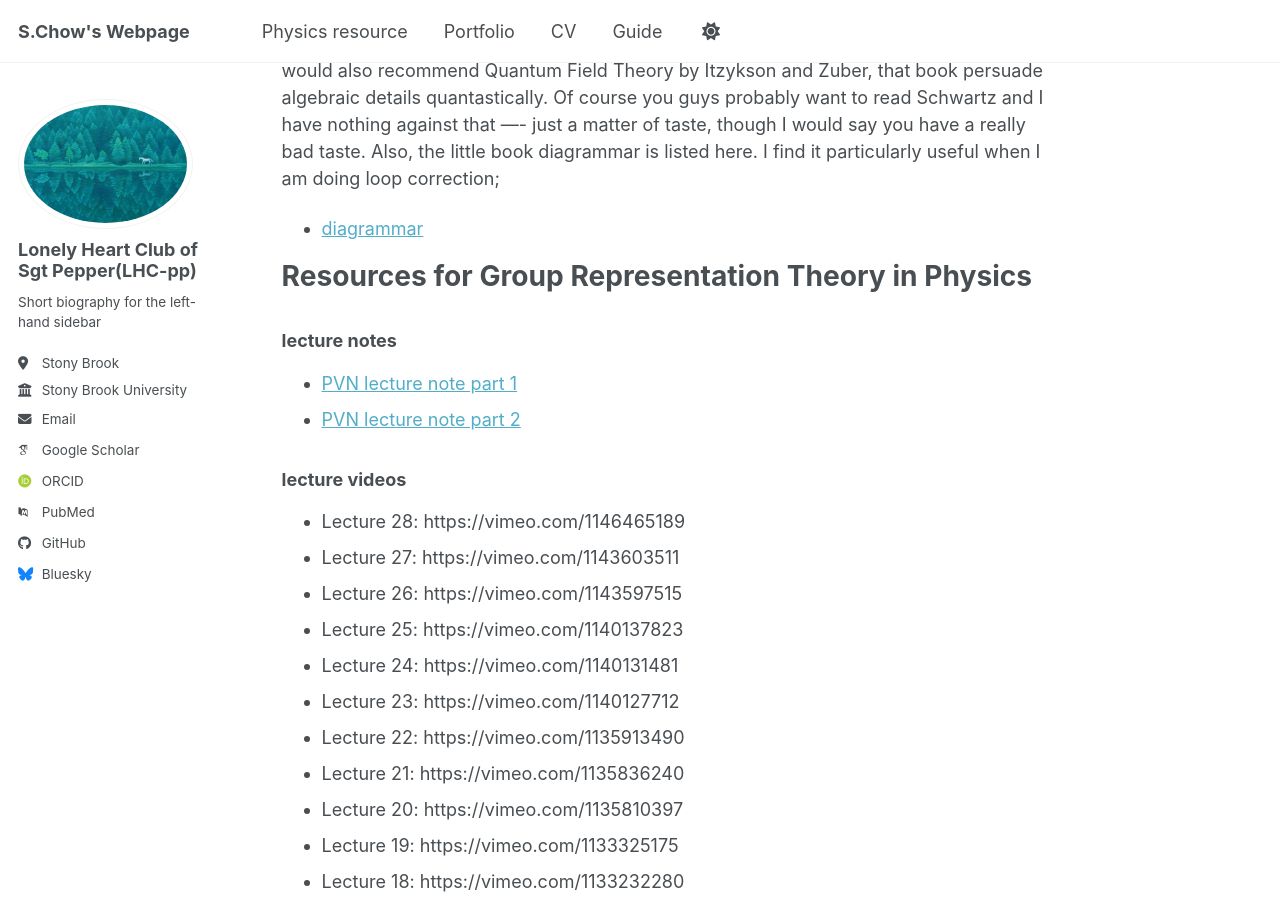
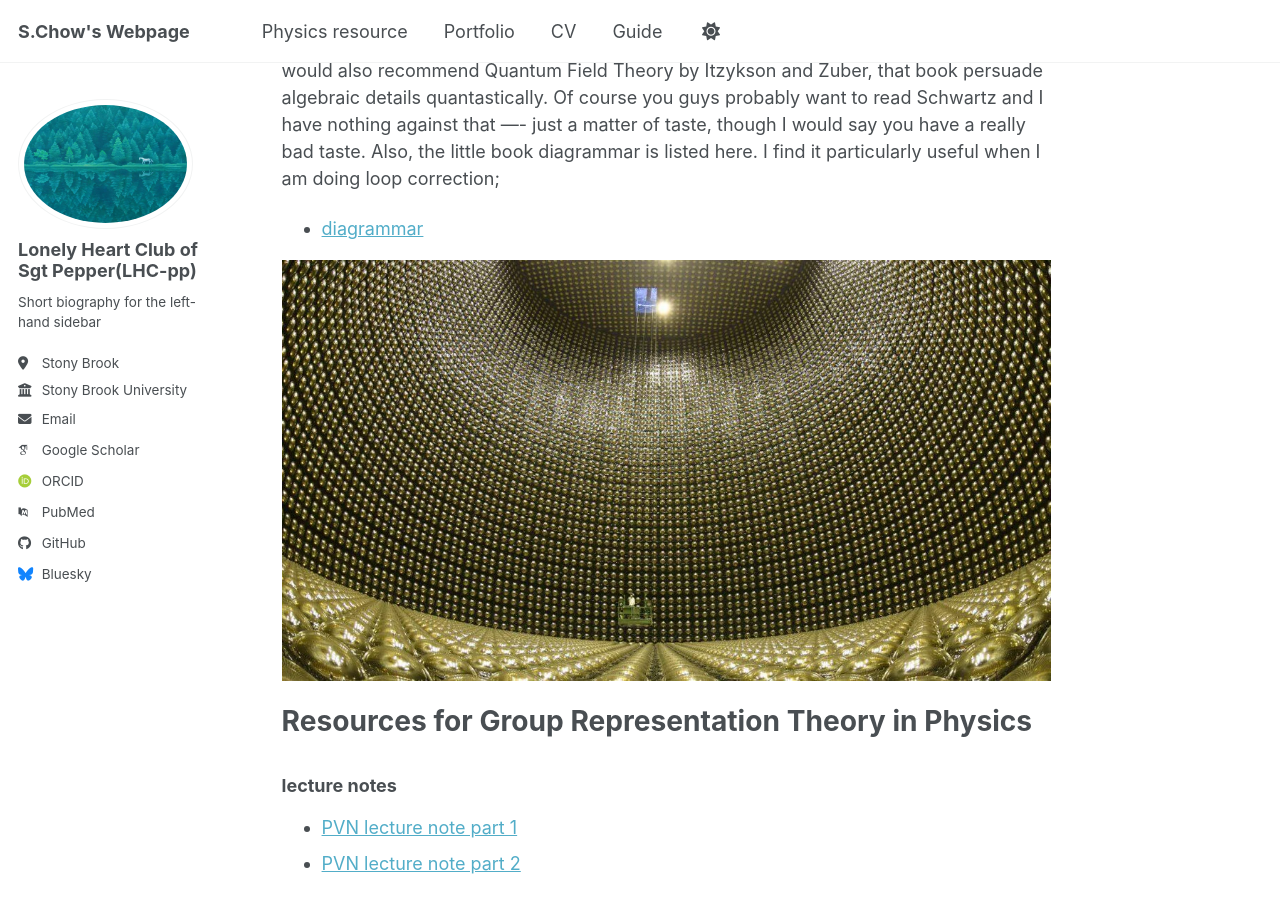
Before and after one commit to StoneChou2007/StoneChou2007, a Jekyll site: the page built from _pages/PhysicsResources.md, in a window 1280 px wide and 900 px high, scrolled down 840 px. Built offline with Jekyll 4.4.1, drawn with Linux system fonts in a browser that asks for light colours; some web fonts are replaced; a script bundle is joined from its source files by our own code; library files that are not in the unit come from our copies.

Commit message:
Update PhysicsResources.md

```diff
--- a/_pages/PhysicsResources.md
+++ b/_pages/PhysicsResources.md
@@ -36,7 +36,7 @@ I find it particularly useful when I am doing loop correction;
 
 
 
-
+![my image]({{'/images/t2k.png'|relative_url}})
 # Resources for Group Representation Theory in Physics #
 
 ### lecture notes ###
```
